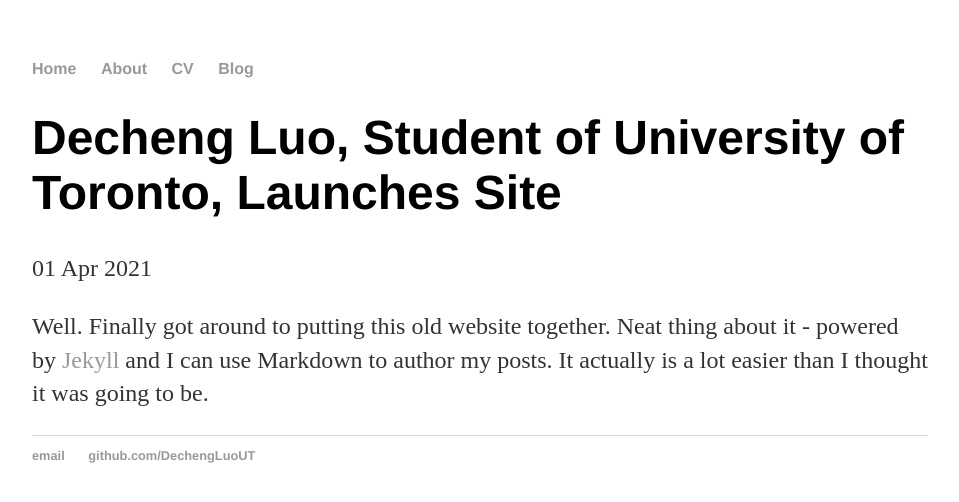
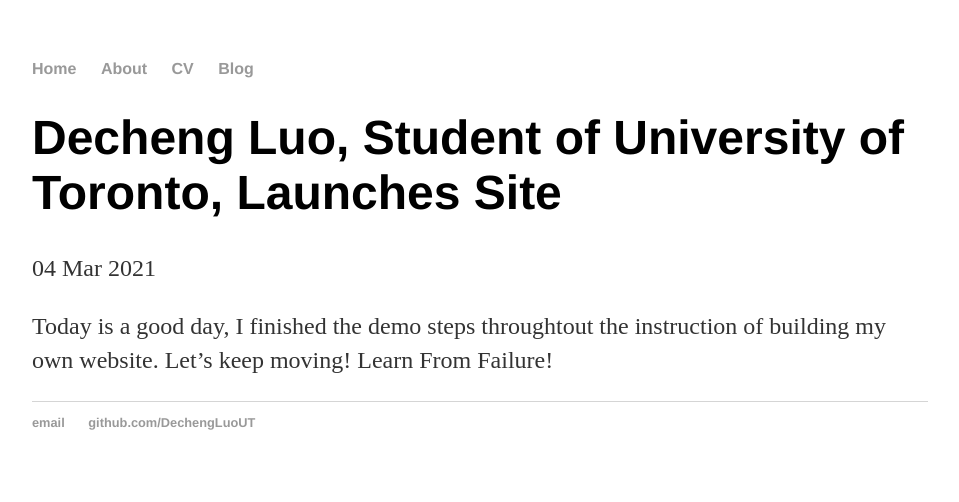
Before and after one commit to DechengLuoUT/DechengLuoUT.github.io, a Jekyll site: the page built from _posts/2021-04-01-Decheng-Luo-site-launched.md, in a window 1280 px wide. Shown: the top 502 px of the page, without its empty margins (160-1119 px from the left). Built offline with Jekyll 4.4.1, drawn with Linux system fonts in a browser that asks for light colours.

Commit message:
Update 2021-04-01-Decheng-Luo-site-launched.md

```diff
--- a/_posts/2021-04-01-Decheng-Luo-site-launched.md
+++ b/_posts/2021-04-01-Decheng-Luo-site-launched.md
@@ -1,7 +1,7 @@
 ---
 layout: post
 title: "Decheng Luo, Student of University of Toronto, Launches Site"
-date: 2021-04-01
+date: 2021-03-04
 ---
 
-Well. Finally got around to putting this old website together. Neat thing about it - powered by [Jekyll](http://jekyllrb.com) and I can use Markdown to author my posts. It actually is a lot easier than I thought it was going to be.
+Today is a good day, I finished the demo steps throughtout the instruction of building my own website. Let's keep moving! Learn From Failure!
```
